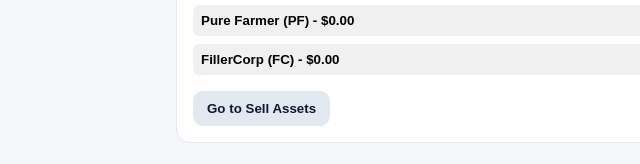
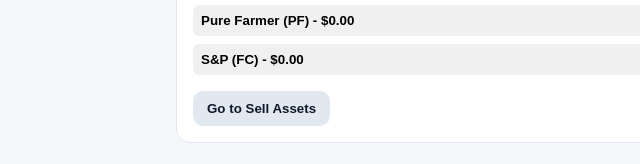
Before and after one commit to PulsarSight/2025UMBCHACK, a website: page buyPage.html in a window 1280 px wide. Shown: the part 1137-1301 px from the top of the page, 0-640 px from the left. Drawn offline with Linux system fonts and the light colour scheme.

```diff
--- a/buyPage.html
+++ b/buyPage.html
@@ -140,7 +140,7 @@
       { name: "D.A.W.G.S", symbol: "DWGS", industry: "Cybersecurity", value: 0, returnRate: 0.3 },
       { name: "FinanciallyLit", symbol: "FL", industry: "Finance", value: 0, returnRate: -0.04 },
       { name: "Pure Farmer", symbol: "PF", industry: "Agriculture", value: 0, returnRate: -0.1 },
-      { name: "FillerCorp", symbol: "FC", industry: "Miscellaneous", value: 0, returnRate: 0.02 }
+      { name: "S&P", symbol: "FC", industry: "Miscellaneous", value: 0, returnRate: 0.02 }
     ];
 
     function formatMoney(val) {
```
Also changed, not shown: 1 other file.
